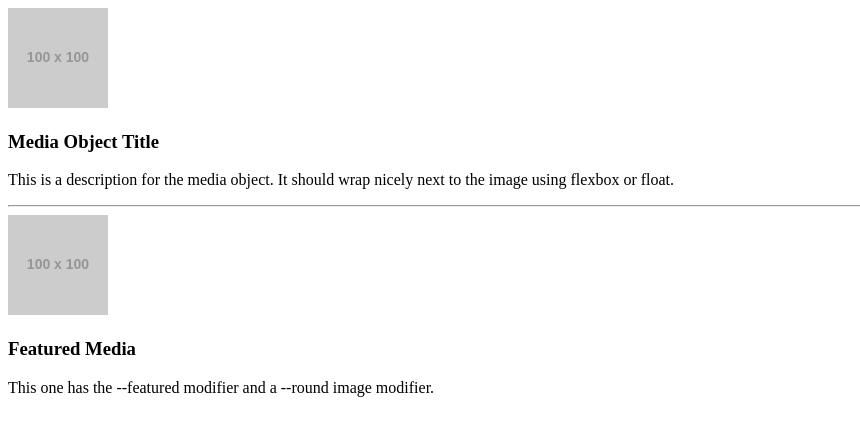
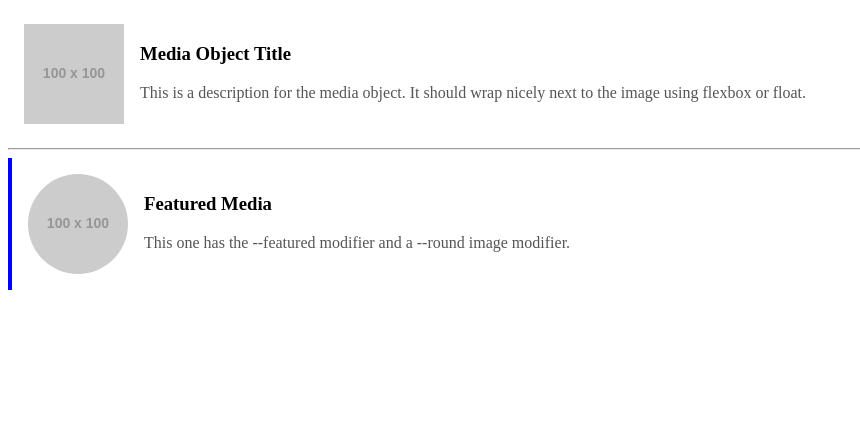
Before and after one commit to nookarin/JSD13-week04, a plain HTML site: page css-ex/exercises/module-03-bem/scratch-bem.html in a window 1280 px wide. Shown: the whole page, without its empty margins (0-860 px from the left). Drawn offline with Linux system fonts and the light colour scheme; placeholder pictures from the web are drawn by us.

Commit message:
finished module 3

```diff
--- a/css-ex/exercises/module-03-bem/scratch-bem.css
+++ b/css-ex/exercises/module-03-bem/scratch-bem.css
@@ -11,3 +11,40 @@
    6. .media__text — color #555, line-height 1.5
    7. .media--featured — background #f0f8ff, border-left 4px solid blue
    ============================================ */
+
+.media{
+   display: flex;
+   gap: 16px;
+   padding: 16px;
+   border-bottom: 16px black;
+}
+
+.media__image{
+   width: 100;
+   height: auto;
+}
+
+.media__image--round{
+   border-radius: 50%;
+}
+
+.media__body{
+   flex: 1;
+}
+
+.media__title{
+   font-size: 1.2 rem;
+   font-weight: bold;
+   margin-bottom: 4px;
+}
+
+.media__text{
+   color: #555;
+   line-height: 1.5;
+}
+
+.media--featured
+{
+   background-image: #f0f8ff;
+   border-left: 4px solid blue;
+}
```
Also changed, not shown: css-ex/exercises/module-03-bem/partial-bem.css (+5 -5 lines).
